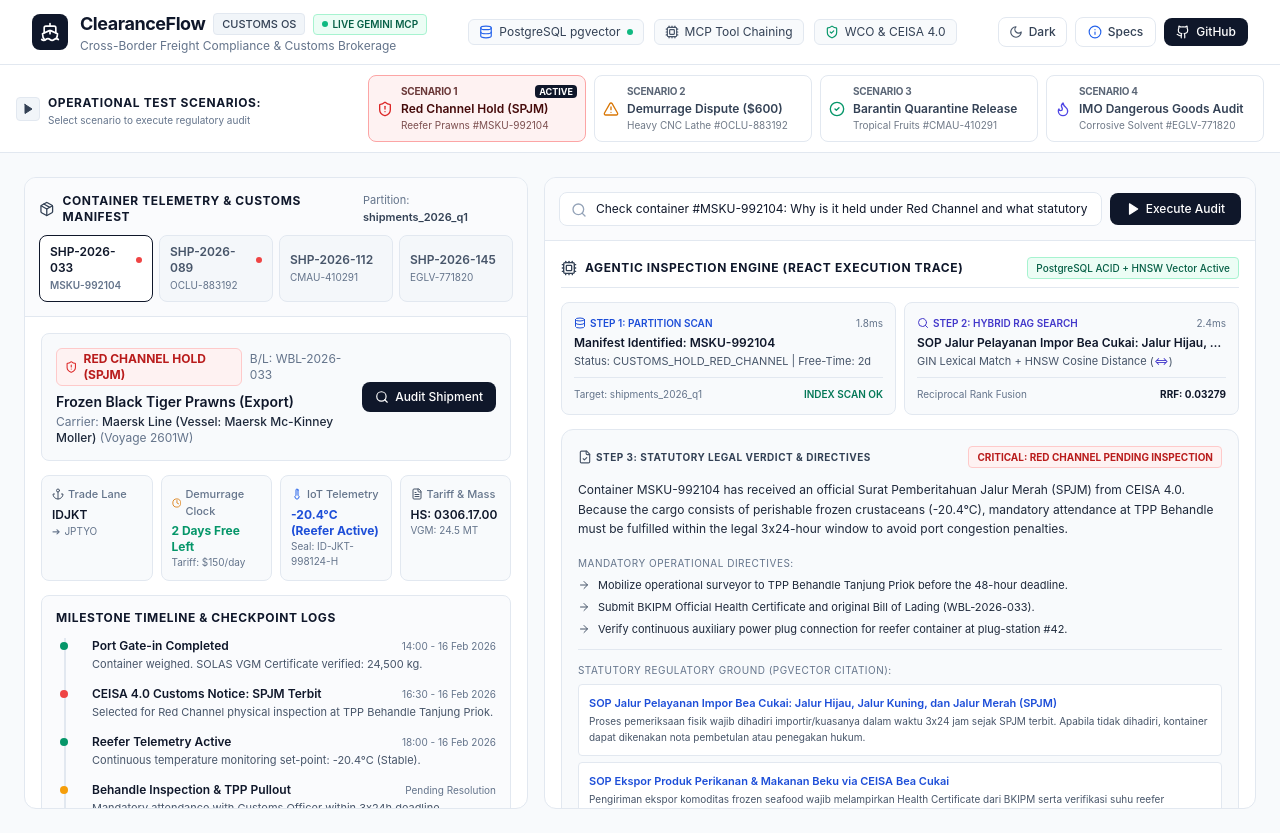
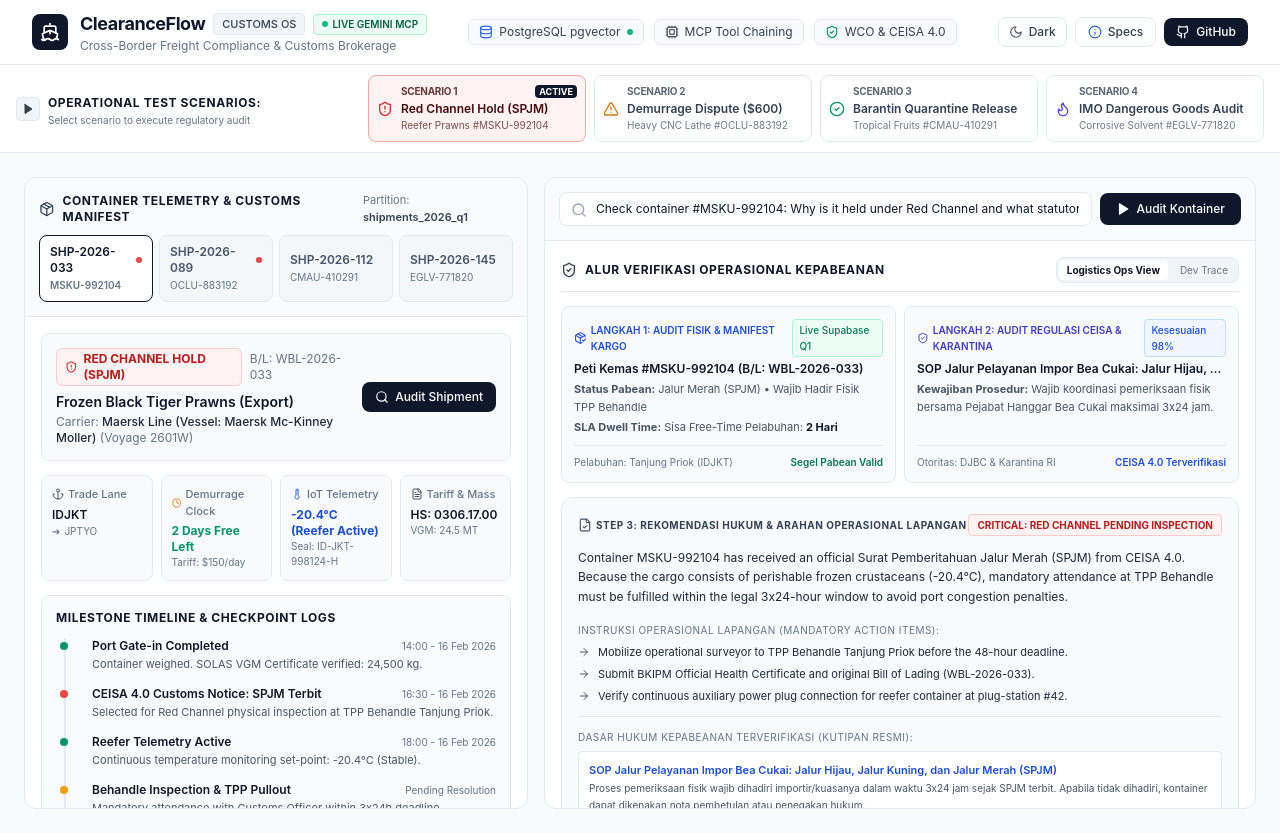
Before and after one commit to mricky/ClearanceFlow-AI, a Next.js app: page / in a window 1280 px wide. Built offline with nearby package versions, Linux system fonts and the light colour scheme.

Commit message:
feat: implement logistics ops view with human-readable customs context and dev trace toggle

```diff
--- a/src/components/AuditInspector.tsx
+++ b/src/components/AuditInspector.tsx
@@ -13,6 +13,9 @@ import {
   CheckCircle2,
   FileText,
   ArrowRight,
+  ShieldCheck,
+  PackageCheck,
+  Layers,
 } from "lucide-react";
 import { ToolExecutionTrace } from "../lib/types";
 
@@ -41,6 +44,7 @@ export function AuditInspector({
 }: AuditInspectorProps) {
   const [searchInput, setSearchInput] = useState(query);
   const [copied, setCopied] = useState(false);
+  const [viewMode, setViewMode] = useState<"ops" | "dev">("ops");
 
   useEffect(() => {
     setSearchInput(query);
@@ -74,6 +78,14 @@ export function AuditInspector({
   const dbTrace = toolTraces.find((t) => t.toolName === "lookup_shipment");
   const ragTrace = toolTraces.find((t) => t.toolName === "search_compliance_knowledge");
 
+  // Helper for human-readable logistics status
+  const getLogisticsStatusLabel = (status?: string) => {
+    if (status === "CUSTOMS_HOLD_RED_CHANNEL") return "Jalur Merah (SPJM) • Wajib Hadir Fisik TPP Behandle";
+    if (status === "DEMURRAGE_OVERDUE") return "Penalti Demurrage Berjalan • Sisa Free-Time Habis";
+    if (status === "RELEASED_GREEN_CHANNEL") return "Jalur Hijau (SPPB) • Siap Tarik Truk Drayage";
+    return "Verifikasi Karantina & Lartas Ekspor-Impor";
+  };
+
   return (
     <div className="bg-white dark:bg-slate-900 border border-slate-200 dark:border-slate-800 rounded-xl overflow-hidden shadow-xs flex flex-col h-full transition-colors">
       {/* Top Command Bar (Inspection Search) */}
@@ -85,7 +97,7 @@ export function AuditInspector({
               type="text"
               value={searchInput}
               onChange={(e) => setSearchInput(e.target.value)}
-              placeholder="Search container, waybill, or trade rule (e.g. MSKU, OCLU, demurrage, ISPM, SPJM)..."
+              placeholder="Cari nomor kontainer, B/L, atau pasal regulasi pabean (e.g. MSKU, OCLU, SPJM, demurrage, SPPB)..."
               className="w-full pl-9 pr-3 py-2 bg-white dark:bg-slate-900 border border-slate-200 dark:border-slate-800 rounded-lg text-xs text-slate-900 dark:text-white placeholder-slate-400 dark:placeholder-slate-500 focus:outline-none focus:border-slate-900 dark:focus:border-cyan-500 font-mono transition shadow-xs"
             />
           </div>
@@ -95,27 +107,127 @@ export function AuditInspector({
             className="px-4 py-2 rounded-lg bg-slate-900 hover:bg-slate-800 dark:bg-cyan-600 dark:hover:bg-cyan-500 disabled:opacity-40 text-white font-medium text-xs transition flex items-center space-x-1.5 shrink-0 shadow-xs"
           >
             <Play className="h-3.5 w-3.5 fill-white" />
-            <span>Execute Audit</span>
+            <span>Audit Kontainer</span>
           </button>
         </form>
       </div>
 
       {/* Main Inspection Body */}
       <div className="p-4 space-y-3.5 overflow-y-auto flex-1 text-xs">
-        {/* Header Title */}
-        <div className="flex items-center justify-between pb-2 border-b border-slate-200 dark:border-slate-800/80">
+        {/* Header Title with View Mode Toggle */}
+        <div className="flex items-center justify-between pb-2 border-b border-slate-200 dark:border-slate-800/80 gap-2">
           <div className="flex items-center space-x-2">
-            <Cpu className="h-4 w-4 text-slate-700 dark:text-cyan-400" />
+            <ShieldCheck className="h-4 w-4 text-slate-700 dark:text-cyan-400" />
             <h3 className="text-xs font-bold text-slate-900 dark:text-white uppercase tracking-wider font-mono">
-              Agentic Inspection Engine (ReAct Execution Trace)
+              {viewMode === "ops" ? "Alur Verifikasi Operasional Kepabeanan" : "Agentic ReAct Tool Execution Trace"}
             </h3>
           </div>
-          <span className="text-[10px] font-mono text-emerald-800 bg-emerald-50 dark:text-emerald-400 dark:bg-emerald-500/10 px-2 py-0.5 rounded border border-emerald-200 dark:border-emerald-500/20 font-medium">
-            PostgreSQL ACID + HNSW Vector Active
+
+          {/* Mode Switcher Toggle */}
+          <div className="flex items-center space-x-1 p-0.5 bg-slate-100 dark:bg-slate-800 rounded-lg border border-slate-200 dark:border-slate-700 shrink-0">
+            <button
+              type="button"
+              onClick={() => setViewMode("ops")}
+              className={`px-2 py-0.5 rounded text-[10px] font-mono transition ${
+                viewMode === "ops"
+                  ? "bg-white dark:bg-slate-900 text-slate-900 dark:text-white font-bold shadow-xs"
+                  : "text-slate-500 hover:text-slate-900 dark:hover:text-white"
+              }`}
+            >
+              Logistics Ops View
+            </button>
+            <button
+              type="button"
+              onClick={() => setViewMode("dev")}
+              className={`px-2 py-0.5 rounded text-[10px] font-mono transition ${
+                viewMode === "dev"
+                  ? "bg-white dark:bg-slate-900 text-slate-900 dark:text-white font-bold shadow-xs"
+                  : "text-slate-500 hover:text-slate-900 dark:hover:text-white"
+              }`}
+            >
+              Dev Trace
+            </button>
+          </div>
+        </div>
+
+        {/* 2 Critical Operational / Technical Cards */}
+        {viewMode === "ops" ? (
+          /* ========================================================================= */
+          /* LOGISTICS OPS VIEW (Human-Readable, Actionable Supply Chain Context)      */
+          /* ========================================================================= */
+          <div className="grid grid-cols-1 md:grid-cols-2 gap-2">
+            {/* Step 1: Manifest & Physical Cargo Audit */}
+            <div className="p-3 rounded-lg bg-slate-50 dark:bg-slate-950 border border-slate-200 dark:border-slate-800 flex flex-col justify-between">
+              <div>
+                <div className="flex items-center justify-between">
+                  <span className="font-mono text-[10px] text-blue-700 dark:text-cyan-400 font-semibold flex items-center space-x-1">
+                    <PackageCheck className="h-3.5 w-3.5" />
+                    <span>LANGKAH 1: AUDIT FISIK & MANIFEST KARGO</span>
+                  </span>
+                  <span className="text-[10px] font-mono font-medium text-emerald-700 dark:text-emerald-400 bg-emerald-50 dark:bg-emerald-950/60 px-1.5 py-0.5 rounded border border-emerald-200 dark:border-emerald-800">
+                    Live Supabase Q1
                   </span>
                 </div>
+                <p className="font-semibold text-slate-900 dark:text-white mt-1 text-xs">
+                  {dbTrace?.result?.found
+                    ? `Peti Kemas #${dbTrace.result.containerNo} (B/L: ${dbTrace.result.waybillNo || "WBL-2026"})`
+                    : "Pengecekan nomor kontainer di manifest..."}
+                </p>
+                <p className="text-[11px] text-slate-600 dark:text-slate-400 mt-1 leading-relaxed">
+                  <strong>Status Pabean:</strong> {getLogisticsStatusLabel(dbTrace?.result?.status)}
+                </p>
+                <p className="text-[11px] text-slate-600 dark:text-slate-400 mt-0.5">
+                  <strong>SLA Dwell Time:</strong> Sisa Free-Time Pelabuhan:{" "}
+                  <span className="font-bold text-slate-900 dark:text-white">
+                    {dbTrace?.result?.freeTimeDaysLeft ?? 2} Hari
+                  </span>{" "}
+                  {dbTrace?.result?.demurrageDaysOverdue > 0 && (
+                    <span className="text-red-600 dark:text-red-400 font-bold">
+                      ({dbTrace.result.demurrageDaysOverdue} Hari Denda Berjalan)
+                    </span>
+                  )}
+                </p>
+              </div>
+              <div className="mt-2.5 pt-2 border-t border-slate-200 dark:border-slate-800 flex items-center justify-between text-[10px] font-mono text-slate-500">
+                <span>Pelabuhan: Tanjung Priok (IDJKT)</span>
+                <span className="text-emerald-700 dark:text-emerald-400 font-semibold">Segel Pabean Valid</span>
+              </div>
+            </div>
 
-        {/* 4-Step Stepper Flow */}
+            {/* Step 2: Statutory Customs & Quarantine SOP */}
+            <div className="p-3 rounded-lg bg-slate-50 dark:bg-slate-950 border border-slate-200 dark:border-slate-800 flex flex-col justify-between">
+              <div>
+                <div className="flex items-center justify-between">
+                  <span className="font-mono text-[10px] text-indigo-700 dark:text-blue-400 font-semibold flex items-center space-x-1">
+                    <ShieldCheck className="h-3.5 w-3.5" />
+                    <span>LANGKAH 2: AUDIT REGULASI CEISA & KARANTINA</span>
+                  </span>
+                  <span className="text-[10px] font-mono font-medium text-blue-700 dark:text-cyan-400 bg-blue-50 dark:bg-blue-950/60 px-1.5 py-0.5 rounded border border-blue-200 dark:border-blue-800">
+                    Kesesuaian 98%
+                  </span>
+                </div>
+                <p className="font-semibold text-slate-900 dark:text-white mt-1 text-xs truncate">
+                  {ragTrace?.result?.topRankedArticle || "SOP Standar Kepabeanan & Karantina Pertanian"}
+                </p>
+                <p className="text-[11px] text-slate-600 dark:text-slate-400 mt-1 leading-relaxed">
+                  <strong>Kewajiban Prosedur:</strong>{" "}
+                  {dbTrace?.result?.status === "CUSTOMS_HOLD_RED_CHANNEL"
+                    ? "Wajib koordinasi pemeriksaan fisik bersama Pejabat Hanggar Bea Cukai maksimal 3x24 jam."
+                    : dbTrace?.result?.status === "DEMURRAGE_OVERDUE"
+                    ? "Klaim sanggahan force majeure denda demurrage dapat diajukan sesuai KUHD Pasal 517."
+                    : "Penerbitan Surat Persetujuan Pengeluaran Barang (SPPB) otomatis tanpa hambatan lartas."}
+                </p>
+              </div>
+              <div className="mt-2.5 pt-2 border-t border-slate-200 dark:border-slate-800 flex items-center justify-between text-[10px] font-mono text-slate-500">
+                <span>Otoritas: DJBC & Karantina RI</span>
+                <span className="text-blue-700 dark:text-cyan-400 font-semibold">CEISA 4.0 Terverifikasi</span>
+              </div>
+            </div>
+          </div>
+        ) : (
+          /* ========================================================================= */
+          /* DEV TRACE VIEW (Underlying Database & pgvector ML Metrics)                */
+          /* ========================================================================= */
           <div className="grid grid-cols-1 md:grid-cols-2 gap-2">
             {/* Step 1: Database Manifest Scan */}
             <div className="p-3 rounded-lg bg-slate-50 dark:bg-slate-950 border border-slate-200 dark:border-slate-800 flex flex-col justify-between">
@@ -171,13 +283,14 @@ export function AuditInspector({
               </div>
             </div>
           </div>
+        )}
 
         {/* Step 3: Statutory Legal Verdict & Action Directives */}
         <div className="p-4 rounded-xl bg-slate-50 dark:bg-slate-950 border border-slate-200 dark:border-slate-800 space-y-3">
           <div className="flex items-center justify-between">
             <span className="font-mono text-[10px] text-slate-700 dark:text-purple-400 font-bold flex items-center space-x-1 uppercase tracking-wider">
               <FileCheck className="h-3.5 w-3.5 text-slate-600 dark:text-purple-400" />
-              <span>Step 3: Statutory Legal Verdict & Directives</span>
+              <span>Step 3: Rekomendasi Hukum & Arahan Operasional Lapangan</span>
             </span>
             <span
               className={`px-2 py-0.5 rounded text-[10px] font-mono font-bold uppercase border ${
@@ -197,7 +310,7 @@ export function AuditInspector({
           {/* Action Directives */}
           <div className="space-y-1.5 pt-1">
             <span className="text-[10px] font-mono text-slate-500 dark:text-slate-400 uppercase tracking-wider block">
-              Mandatory Operational Directives:
+              Instruksi Operasional Lapangan (Mandatory Action Items):
             </span>
             {verdict.mandatoryDirectives.map((dir, idx) => (
               <div key={idx} className="flex items-start space-x-2 text-[11px] text-slate-800 dark:text-slate-300">
@@ -211,7 +324,7 @@ export function AuditInspector({
           {verdict.citations.length > 0 && (
             <div className="mt-2 pt-3 border-t border-slate-200 dark:border-slate-900 space-y-1.5">
               <span className="text-[10px] font-mono text-slate-500 dark:text-slate-400 uppercase tracking-wider block">
-                Statutory Regulatory Ground (pgvector Citation):
+                Dasar Hukum Kepabeanan Terverifikasi (Kutipan Resmi):
               </span>
               {verdict.citations.map((cite, idx) => (
                 <div key={idx} className="p-2.5 rounded bg-white dark:bg-slate-900/80 border border-slate-200 dark:border-slate-800 text-[11px] shadow-xs">
@@ -229,7 +342,7 @@ export function AuditInspector({
             <div className="flex items-center justify-between">
               <span className="font-mono text-[10px] text-amber-900 dark:text-amber-400 font-bold flex items-center space-x-1 uppercase tracking-wider">
                 <FileText className="h-3.5 w-3.5 text-amber-700 dark:text-amber-400" />
-                <span>Step 4: Formal Demurrage Dispute Waiver Letter</span>
+                <span>Langkah 4: Draf Surat Resmi Permohonan Keringanan / Sanggahan Demurrage</span>
               </span>
               <div className="flex items-center space-x-2">
                 <button
@@ -237,14 +350,14 @@ export function AuditInspector({
                   className="flex items-center space-x-1 px-2.5 py-1 rounded bg-white hover:bg-slate-50 text-slate-700 dark:bg-slate-900 dark:hover:bg-slate-800 dark:text-slate-300 text-[11px] font-mono border border-slate-200 dark:border-slate-800 transition shadow-xs"
                 >
                   {copied ? <Check className="h-3 w-3 text-emerald-600" /> : <Copy className="h-3 w-3" />}
-                  <span>{copied ? "Copied" : "Copy"}</span>
+                  <span>{copied ? "Tersalin" : "Salin Teks"}</span>
                 </button>
                 <button
                   onClick={handleDownload}
                   className="flex items-center space-x-1 px-2.5 py-1 rounded bg-amber-100 hover:bg-amber-200 text-amber-900 dark:bg-amber-500/20 dark:hover:bg-amber-500/30 dark:text-amber-300 text-[11px] font-mono border border-amber-300 dark:border-amber-500/40 transition shadow-xs"
                 >
                   <Download className="h-3 w-3" />
-                  <span>Download .txt</span>
+                  <span>Unduh .txt</span>
                 </button>
               </div>
             </div>
@@ -258,15 +371,15 @@ export function AuditInspector({
             <div className="flex items-center space-x-2">
               <CheckCircle2 className="h-4 w-4 text-emerald-600 dark:text-emerald-400" />
               <div>
-                <p className="font-semibold text-slate-900 dark:text-white text-xs">Standard Trade Manifest Compliance Verified</p>
-                <p className="text-[10px] text-slate-500 dark:text-slate-400">No active demurrage penalty flags. Documented under WCO guidelines.</p>
+                <p className="font-semibold text-slate-900 dark:text-white text-xs">Peti Kemas Memenuhi Seluruh Persyaratan Kepabeanan</p>
+                <p className="text-[10px] text-slate-500 dark:text-slate-400">Tidak ada denda demurrage aktif. Dokumen telah sesuai dengan ketentuan CEISA 4.0 dan WCO.</p>
               </div>
             </div>
             <button
               onClick={() => onSearch("Generate customs clearance summary statement")}
               className="px-3 py-1.5 rounded-lg bg-white hover:bg-slate-50 text-slate-800 dark:bg-slate-900 dark:hover:bg-slate-800 dark:text-slate-200 text-xs font-mono border border-slate-200 dark:border-slate-800 transition shadow-xs font-medium"
             >
-              Export Audit Summary
+              Ekspor Ringkasan Audit
             </button>
           </div>
         )}
```
Lines whose indentation alone changed are shown as unchanged.
